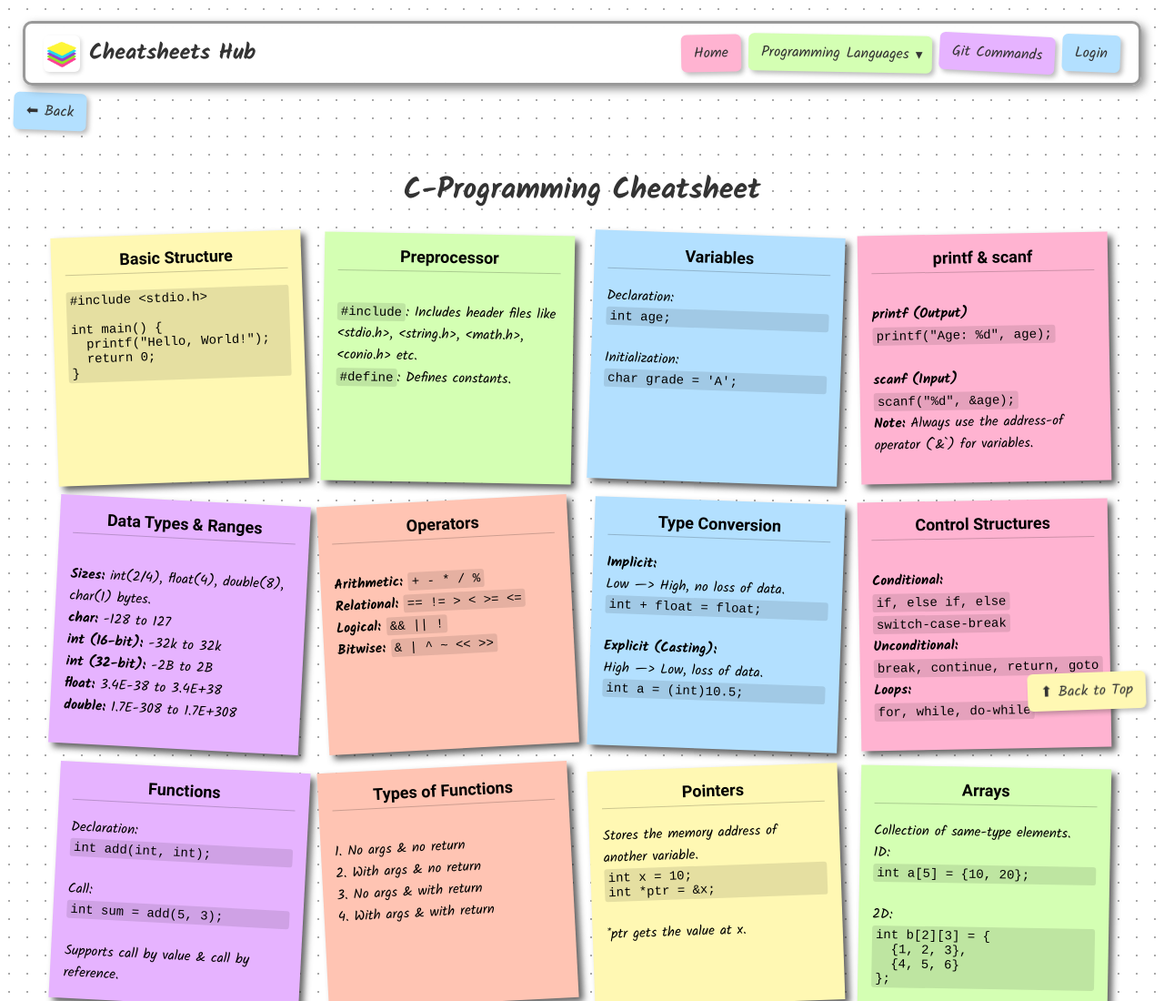
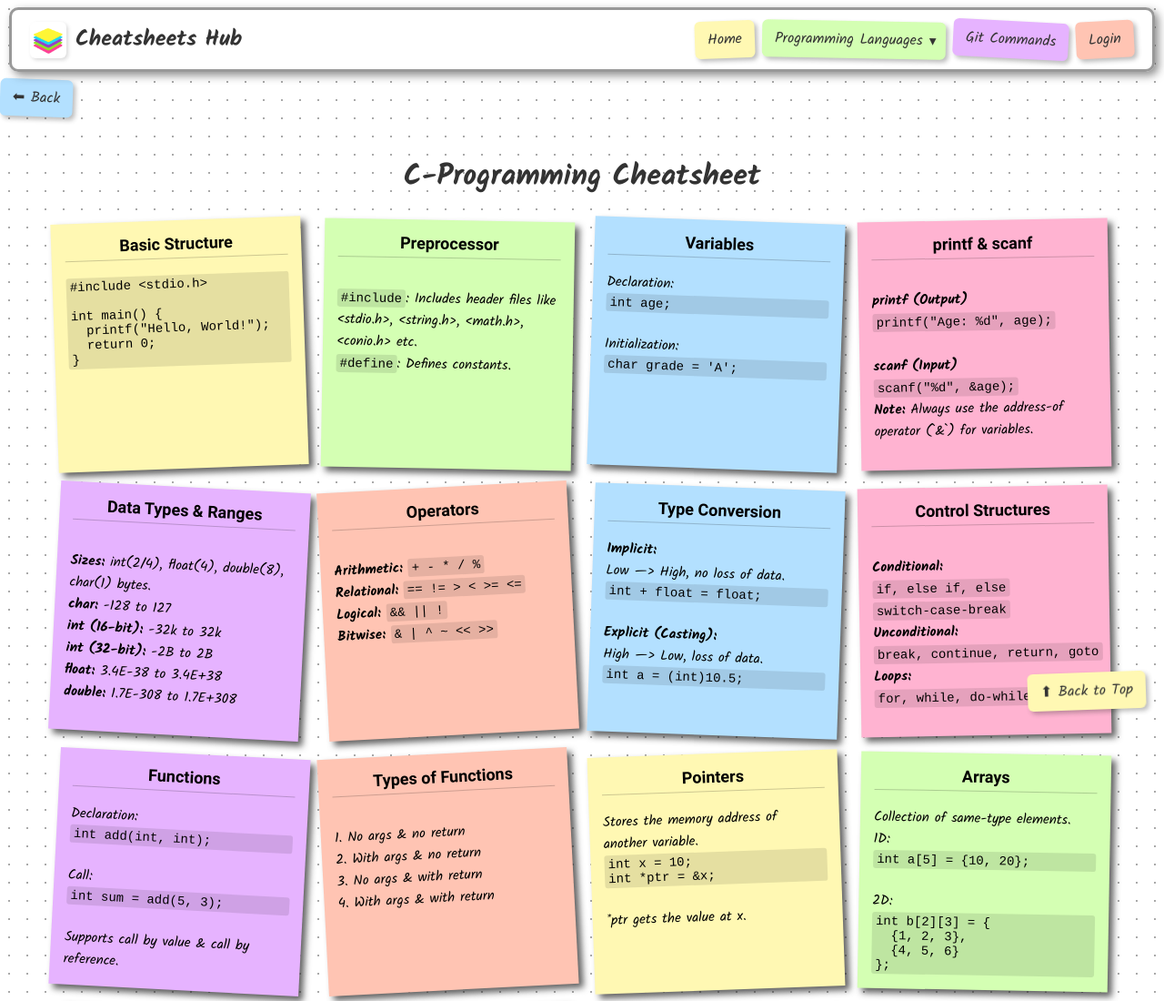
Before and after one commit to syed-imadulla/CheetsheetsHub, a website: page c.html in a window 1280 px wide. Shown: the top 1100 px of the page at 91% size. Drawn offline with Linux system fonts and the light colour scheme.

Commit message:
nav bar upgrade

```diff
--- a/c.html
+++ b/c.html
@@ -20,7 +20,7 @@
             Cheatsheets Hub
         </a>
         <ul class="nav-links">
-            <li><a href="index.html" class="note-link note-pink">Home</a></li>
+            <li><a href="index.html" class="note-link note-yellow">Home</a></li>
             <li class="dropdown">
                 <a href="" class="note-link note-green dropbtn">Programming Languages</a>
                 <div class="dropdown-content">
@@ -31,7 +31,7 @@
                 </div>
             </li>
             <li><a href="git.html" class="note-link note-purple">Git Commands</a></li>
-            <li><a href="login.html" class="note-link note-blue">Login</a></li>
+            <li><a href="login.html" class="note-link note-orange">Login</a></li>
 
         </ul>
     </nav>
--- a/git.css
+++ b/git.css
@@ -6,7 +6,7 @@ body {
     background-image: radial-gradient(#a9a9a9 1px, transparent 1px);
     background-size: 20px 20px;
     margin: 0;
-    padding: 15px;
+    /* padding: 15px; */
 }
 
 /* Navbar Styles */
--- a/styles.css
+++ b/styles.css
@@ -6,7 +6,7 @@ body {
   background-image: radial-gradient(#a9a9a9 1px, transparent 1px);
   background-size: 20px 20px;
   margin: 0;
-  padding: 15px;
+  /* padding: 15px; */
 }
 
 .navbar {
```
Also changed, not shown: cpp.html (+2 -2 lines), git.html (+2 -2 lines).
